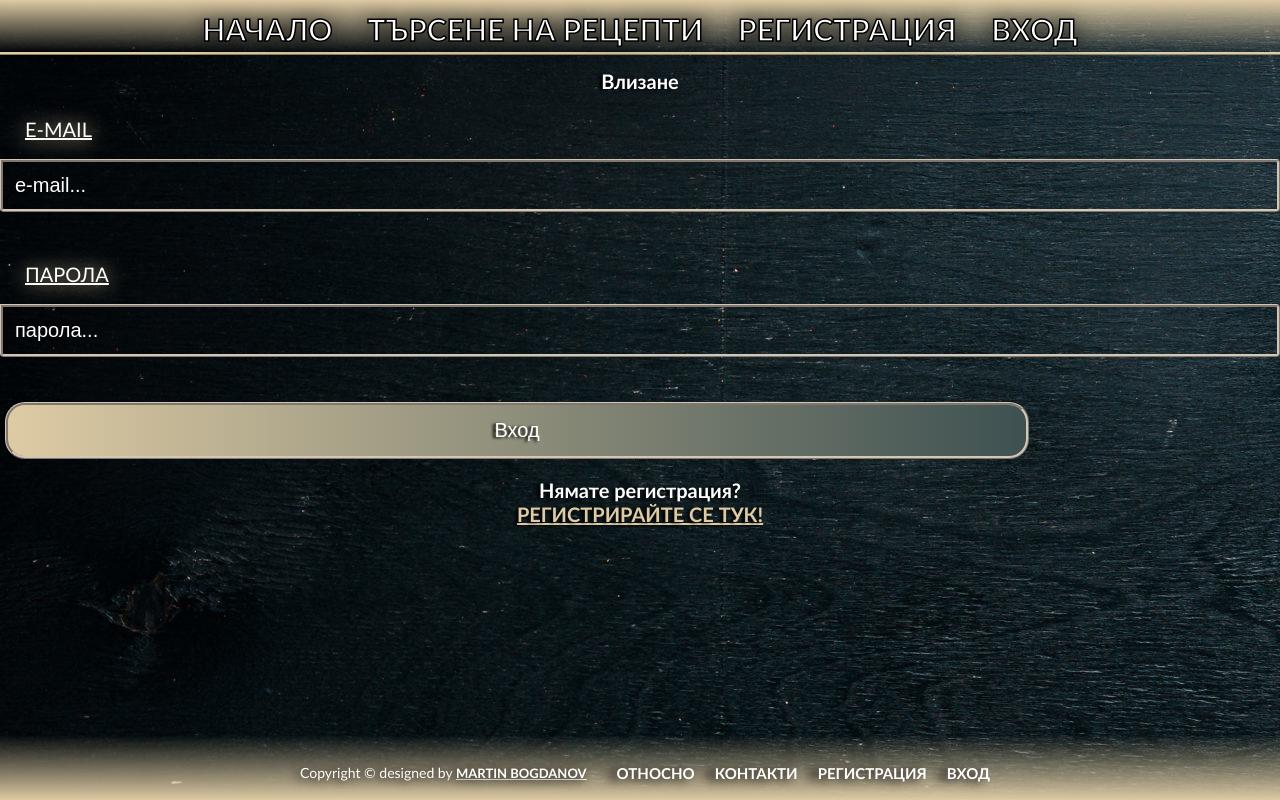
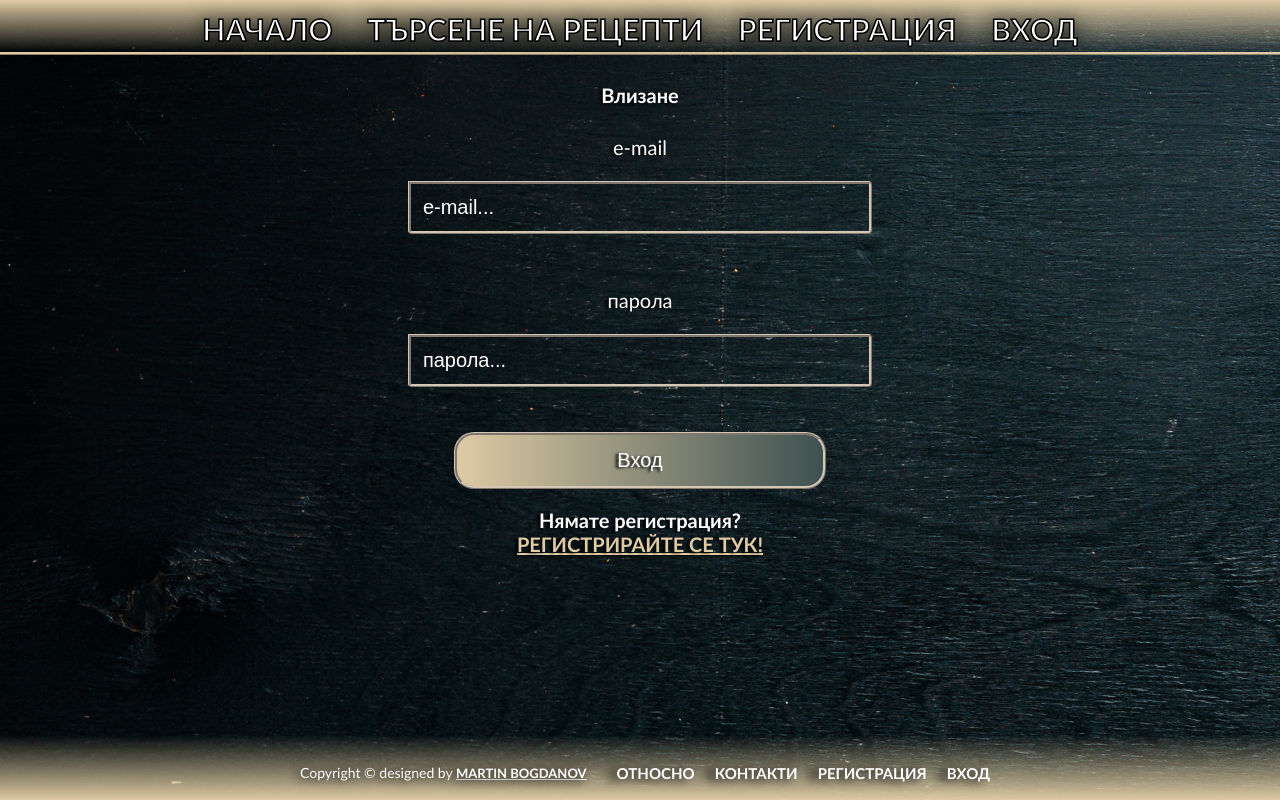
Before and after one commit to SpooRe91/react-cook-blog, a React (Create React App) app in the folder client/: page /auth/login in a window 1280 px wide. Built offline with nearby package versions, Linux system fonts and the light colour scheme.

Commit message:
Update Login.js

```diff
--- a/client/src/components/Login/Login.js
+++ b/client/src/components/Login/Login.js
@@ -2,9 +2,8 @@ import { useState } from "react";
 import { useNavigate } from "react-router-dom";
 import { getSession, setSession } from "../../API/api";
 import { userLogin } from "../../services/userService";
-import { BeatLoader } from "react-spinners";
 
-export const Login = ({ setUser, setErrorMessage, isLoading, setIsLoading }) => {
+export const Login = ({ setUser, setErrorMessage, setIsLoading }) => {
 
     const navigate = useNavigate();
     console.log();
@@ -12,7 +11,8 @@ export const Login = ({ setUser, setErrorMessage, isLoading, setIsLoading }) =>
     const [value, setValues] = useState({
         email: '',
         password: ''
-    })
+    });
+
 
     const changeHandler = (e) => {
         setValues(state => ({
@@ -27,7 +27,7 @@ export const Login = ({ setUser, setErrorMessage, isLoading, setIsLoading }) =>
             .then(res => {
                 if (res.token) {
                     setSession(res.email, res.token, res.id);
-                    setUser(getSession());
+                    setUser(previous => getSession());
                     navigate('/recipe/browse');
                     setIsLoading(false);
                 } else {
@@ -38,7 +38,7 @@ export const Login = ({ setUser, setErrorMessage, isLoading, setIsLoading }) =>
     };
 
     return (
-        <div className="form">
+        <div className="login-form">
             <h3 className="already-reg">Влизане</h3>
             <form method="POST" onSubmit={loginHandler}>
                 <label className="already-reg" htmlFor="email">e-mail</label>
```
